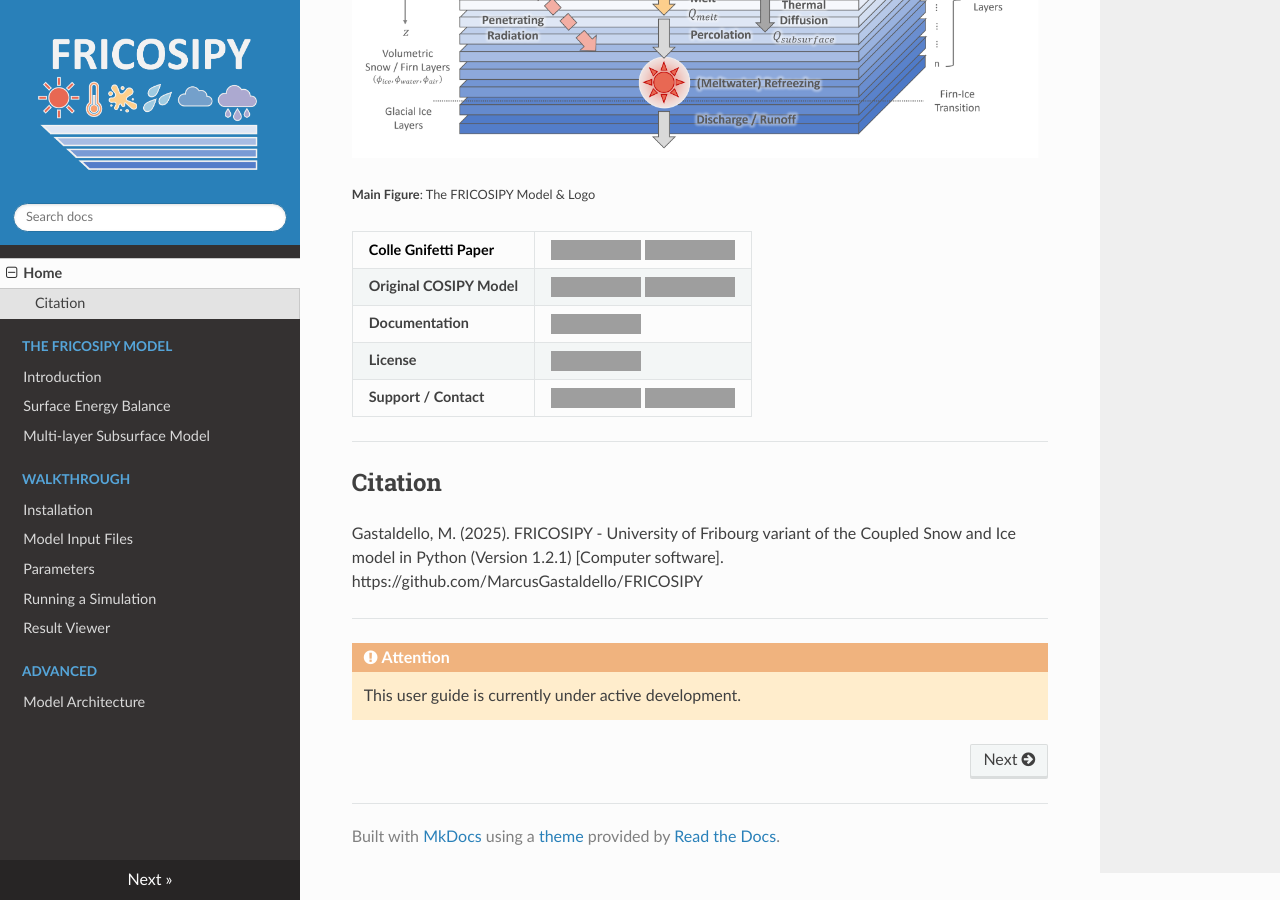
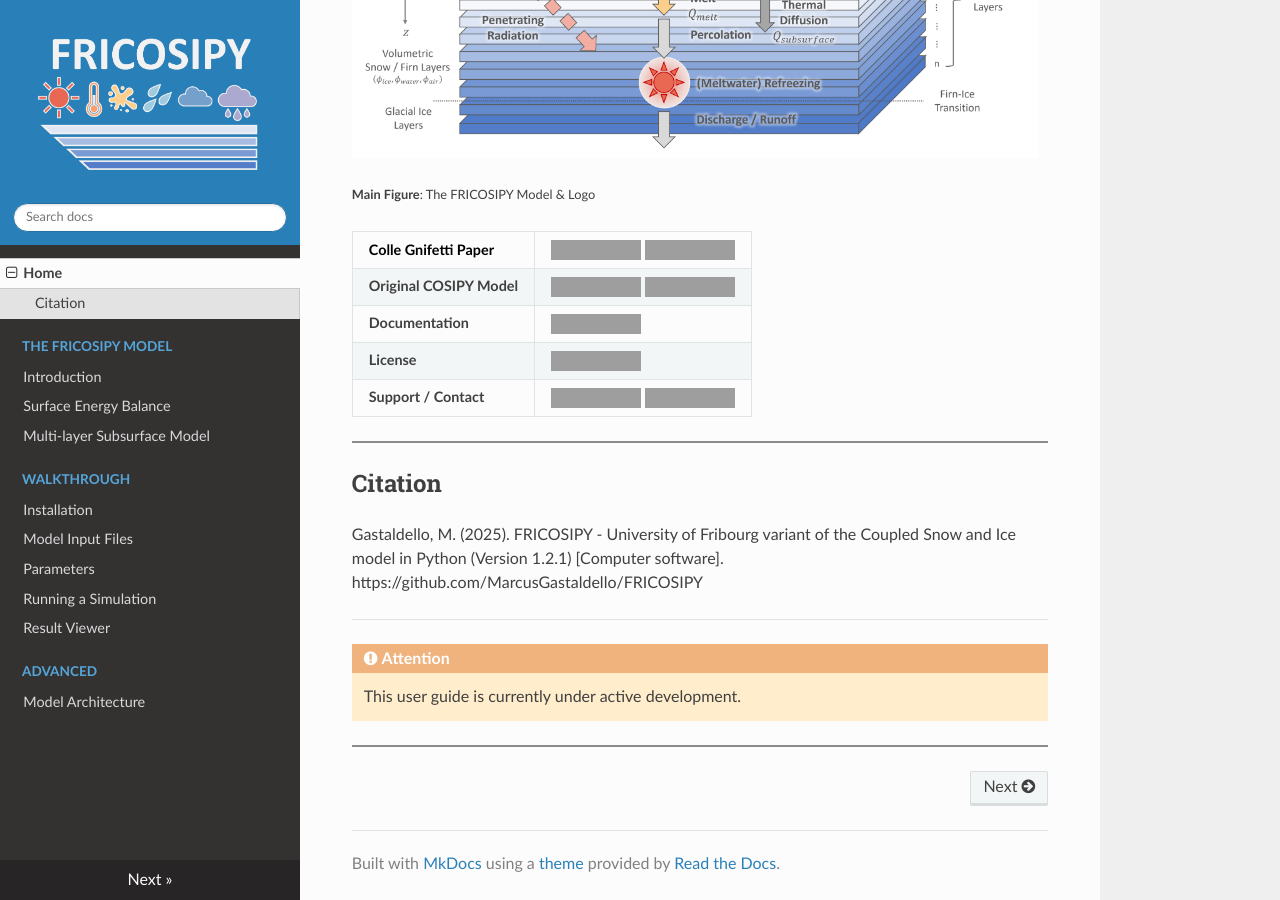
Before and after one commit to MarcusGastaldello/FRICOSIPY, an MkDocs documentation site: the page built from docs/index.md, in a window 1280 px wide and 900 px high, scrolled down 800 px. Built offline with MkDocs 1.6.1, drawn with Linux system fonts in a browser that asks for light colours; nearby versions of some CDN libraries; grey boxes are pictures that could not be loaded.

Commit message:
Update index.md

```diff
--- a/docs/index.md
+++ b/docs/index.md
@@ -26,7 +26,7 @@
 | **License**                 | [![License](https://img.shields.io/badge/License-GPLv3-red.svg)](http://www.gnu.org/licenses/gpl-3.0.en.html) |
 | **Support / Contact**       | [![Contact](https://img.shields.io/badge/Contact-Marcus%20Gastaldello-blue.svg)](https://www.unifr.ch/directory/en/people/329166/38c19) [![ORCID](https://img.shields.io/badge/ORCID-0009%200003%202384%203617-brightgreen.svg)](https://orcid.org/0009-0003-2384-3617) |
 
----
+<hr style="height:2px; background-color:#8b8b8b; border:none;" />
 
 ## Citation
 
@@ -37,3 +37,5 @@
 !!! attention
 
     This user guide is currently under active development.
+
+<hr style="height:2px; background-color:#8b8b8b; border:none;" />
```
